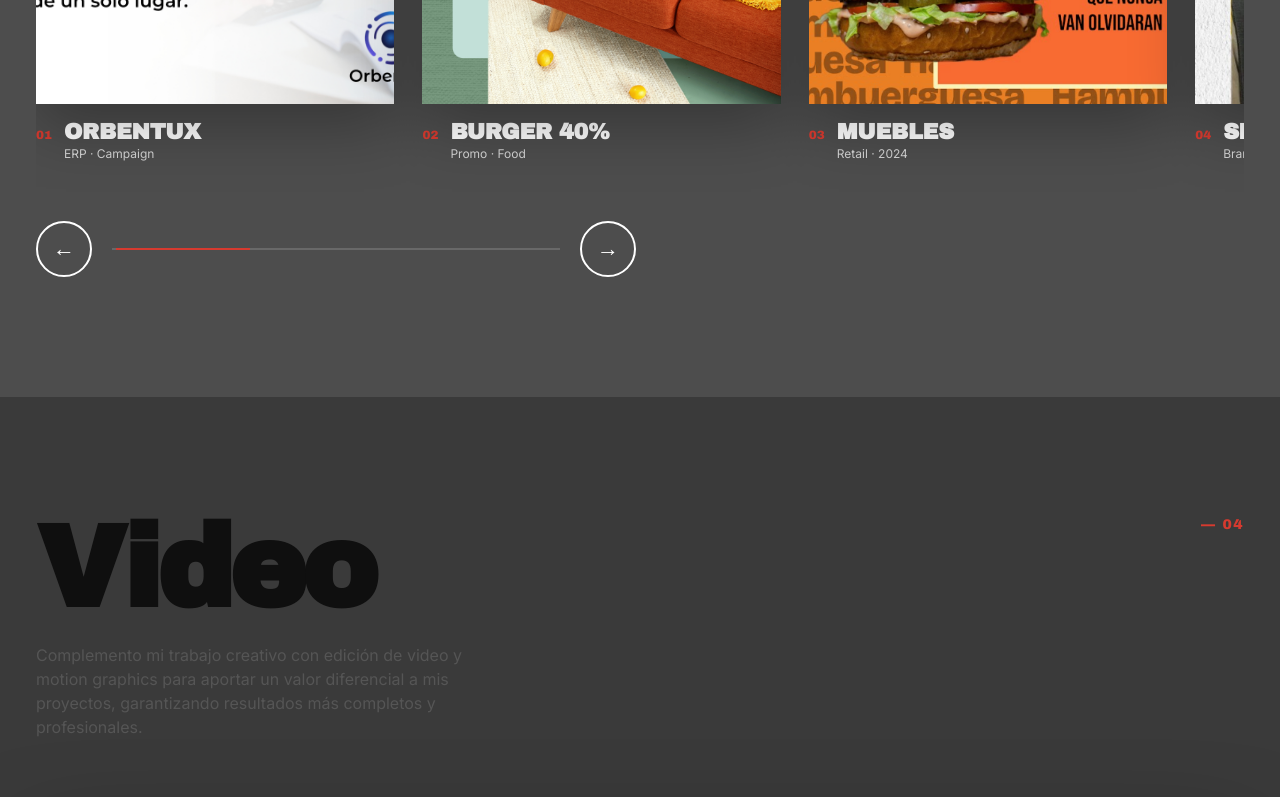
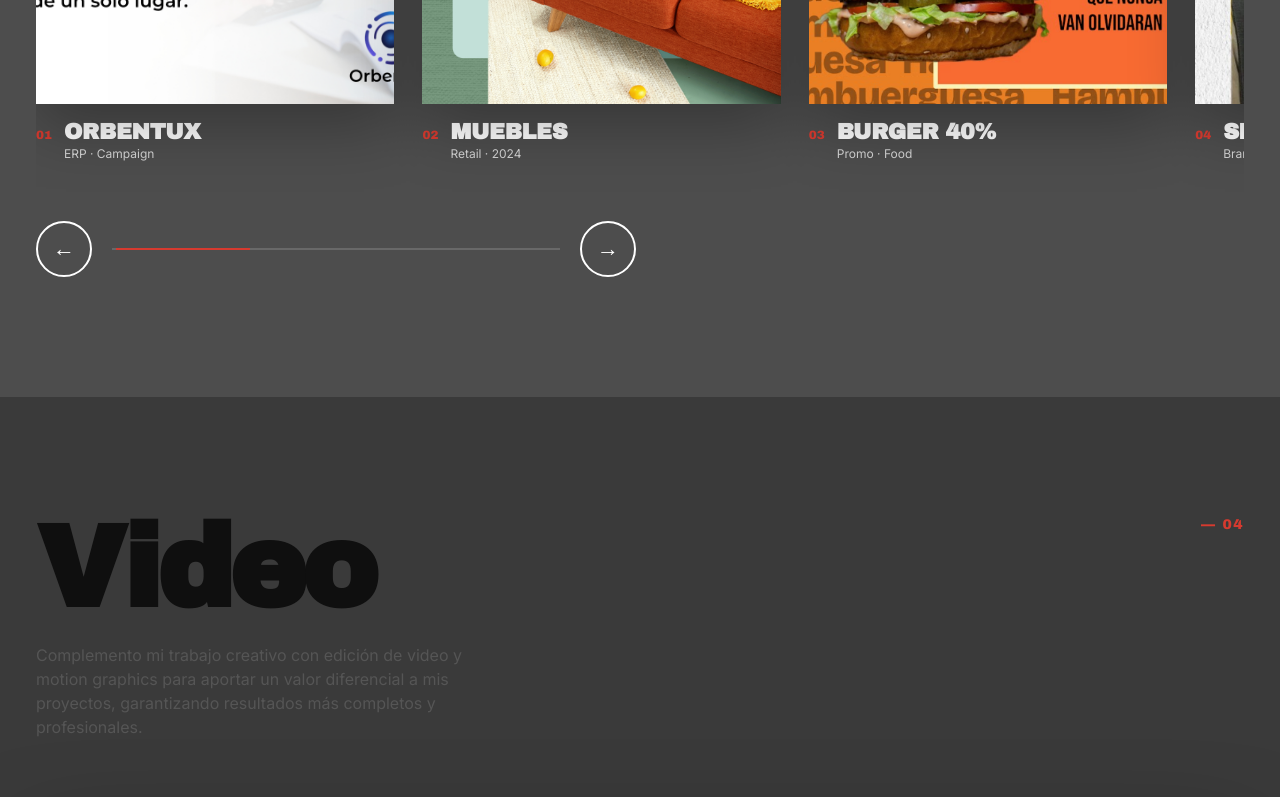
Before and after one commit to DavidASD04/Alan-web, a website: page index.html in a window 1280 px wide. Shown: the part 2880-3677 px from the top of the page. Drawn offline with Linux system fonts and the light colour scheme.

Commit message:
Update index.html

```diff
--- a/index.html
+++ b/index.html
@@ -210,15 +210,15 @@
       </article>
       <article class="card light">
         <div class="card-frame">
-          <img src="public/sin título (1).jpg" alt="Publicidad" />
+          <img src="public/sin título (1).jpg" alt="Muebles" />
         </div>
-        <div class="card-meta dark"><span>02</span><h3>BURGER 40%</h3><em>Promo · Food</em></div>
+        <div class="card-meta dark"><span>02</span><h3>MUEBLES</h3><em>Retail · 2024</em></div>
       </article>
       <article class="card light">
         <div class="card-frame">
-          <img src="public/Captura de pantalla 2026-05-12 010419.png" alt="Muebles" />
+          <img src="public/Captura de pantalla 2026-05-12 010419.png" alt="Burger 40%" />
         </div>
-        <div class="card-meta dark"><span>03</span><h3>MUEBLES</h3><em>Retail · 2024</em></div>
+        <div class="card-meta dark"><span>03</span><h3>BURGER 40%</h3><em>Promo · Food</em></div>
       </article>
       <article class="card light">
         <div class="card-frame">
```
